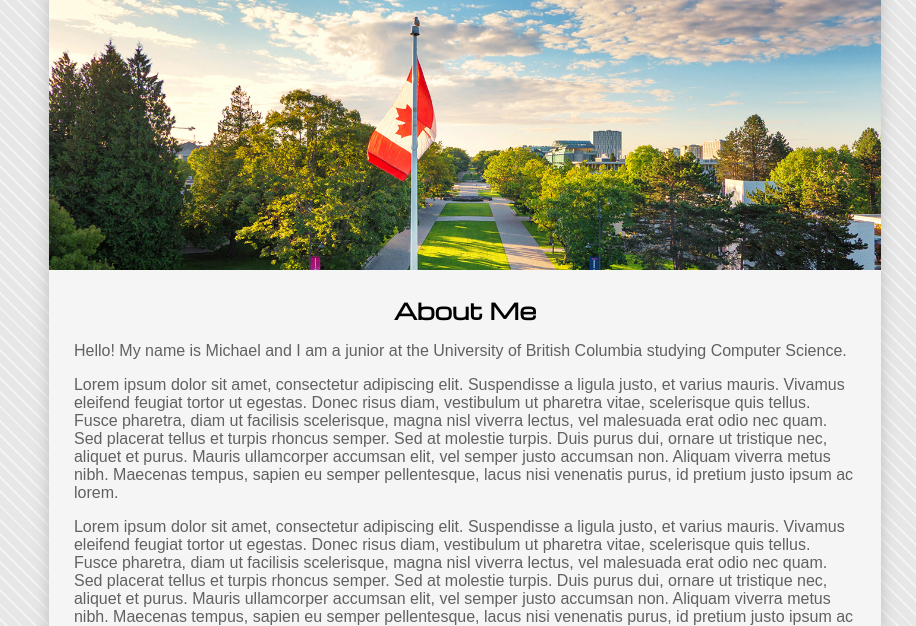
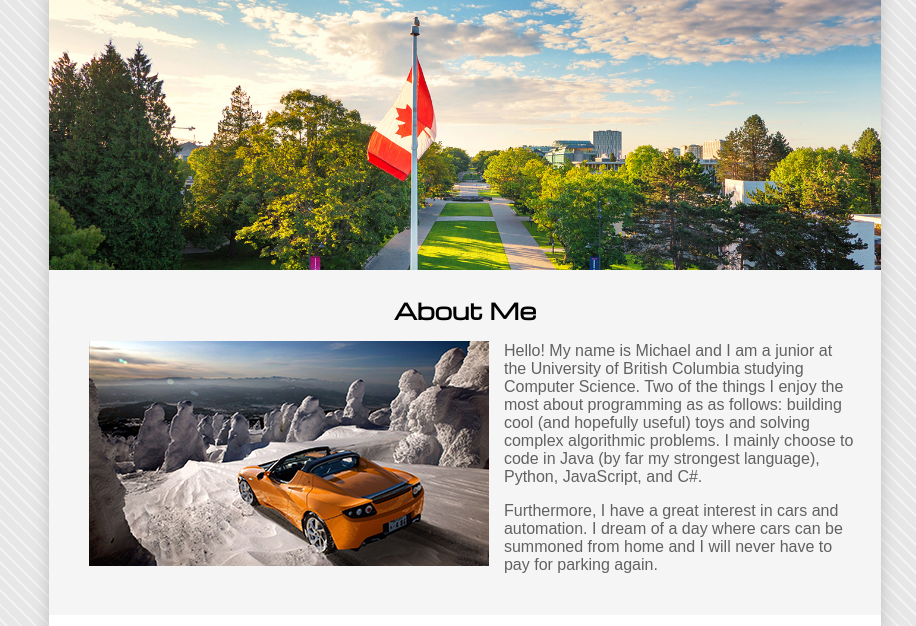
Before and after one commit to zhang165/zhang165.github.io, a plain HTML site: page about.html in a window 1280 px wide. Shown: the part 134-760 px from the top of the page, without its empty margins (175-1091 px from the left). Drawn offline with nearby package versions, Linux system fonts and the light colour scheme; a web font is replaced by a local one.

Commit message:
Rant about parking

```diff
--- a/about.html
+++ b/about.html
@@ -35,6 +35,12 @@
 	<meta itemprop="name" content="WORK"/>
 	<meta itemprop="url" content="http://www.michaelzhang.com/"/>
 	<meta name="description" content="I am Michael Zhang. Hear me roar." />
+	<style>
+	#text img{
+		float: left;
+		margin: 15px;
+	}
+	</style>
 
 </head>
 <body>
@@ -60,14 +66,10 @@
 
 				<div id="text" data-scroll-speed="1">
 				<h2 align="center">About Me</h2>
-
-				<p>Hello! My name is Michael and I am a junior at the University of British Columbia studying Computer Science.</p>
-
-				<p>Lorem ipsum dolor sit amet, consectetur adipiscing elit. Suspendisse a ligula justo, et varius mauris. Vivamus eleifend feugiat tortor ut egestas. Donec risus diam, vestibulum ut pharetra vitae, scelerisque quis tellus. Fusce pharetra, diam ut facilisis scelerisque, magna nisl viverra lectus, vel malesuada erat odio nec quam. Sed placerat tellus et turpis rhoncus semper. Sed at molestie turpis. Duis purus dui, ornare ut tristique nec, aliquet et purus. Mauris ullamcorper accumsan elit, vel semper justo accumsan non. Aliquam viverra metus nibh. Maecenas tempus, sapien eu semper pellentesque, lacus nisi venenatis purus, id pretium justo ipsum ac lorem.</p>
-
-				<p>Lorem ipsum dolor sit amet, consectetur adipiscing elit. Suspendisse a ligula justo, et varius mauris. Vivamus eleifend feugiat tortor ut egestas. Donec risus diam, vestibulum ut pharetra vitae, scelerisque quis tellus. Fusce pharetra, diam ut facilisis scelerisque, magna nisl viverra lectus, vel malesuada erat odio nec quam. Sed placerat tellus et turpis rhoncus semper. Sed at molestie turpis. Duis purus dui, ornare ut tristique nec, aliquet et purus. Mauris ullamcorper accumsan elit, vel semper justo accumsan non. Aliquam viverra metus nibh. Maecenas tempus, sapien eu semper pellentesque, lacus nisi venenatis purus, id pretium justo ipsum ac lorem.</p>
-
-				</div>
+				<img src="images/thumbs/3.jpg"/>
+				<p>Hello! My name is Michael and I am a junior at the University of British Columbia studying Computer Science.  Two of the things I enjoy the most about programming as as follows: building cool (and hopefully useful) toys and solving complex algorithmic problems.  I mainly choose to code in Java (by far my strongest language), Python, JavaScript, and C#.</p>
+				<p>Furthermore, I have a great interest in cars and automation.  I dream of a day where cars can be summoned from home and I will never have to pay for parking again. </p>
+			</div>
 	<div id="footer">
 			<a href="https://github.com/zhang165" target="_blank"><i class="fa fa-github-square fa-2x"></i></a>
 			<a href="https://ca.linkedin.com/in/michael-zhang-14640aa3" target="_blank"><i class="fa fa-linkedin-square fa-2x"></i></a>
```
Also changed, not shown: Web.html (+6 -0 lines).
